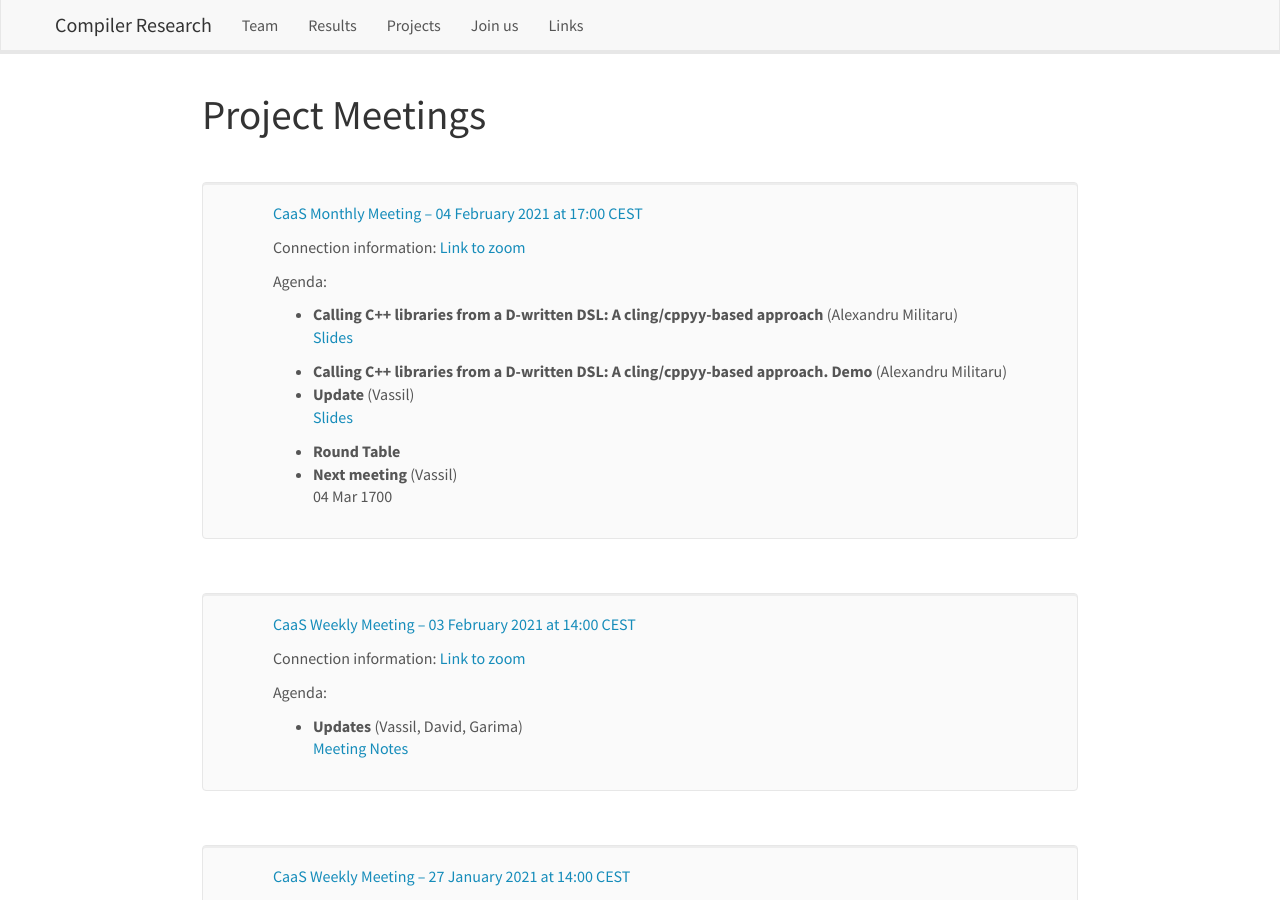
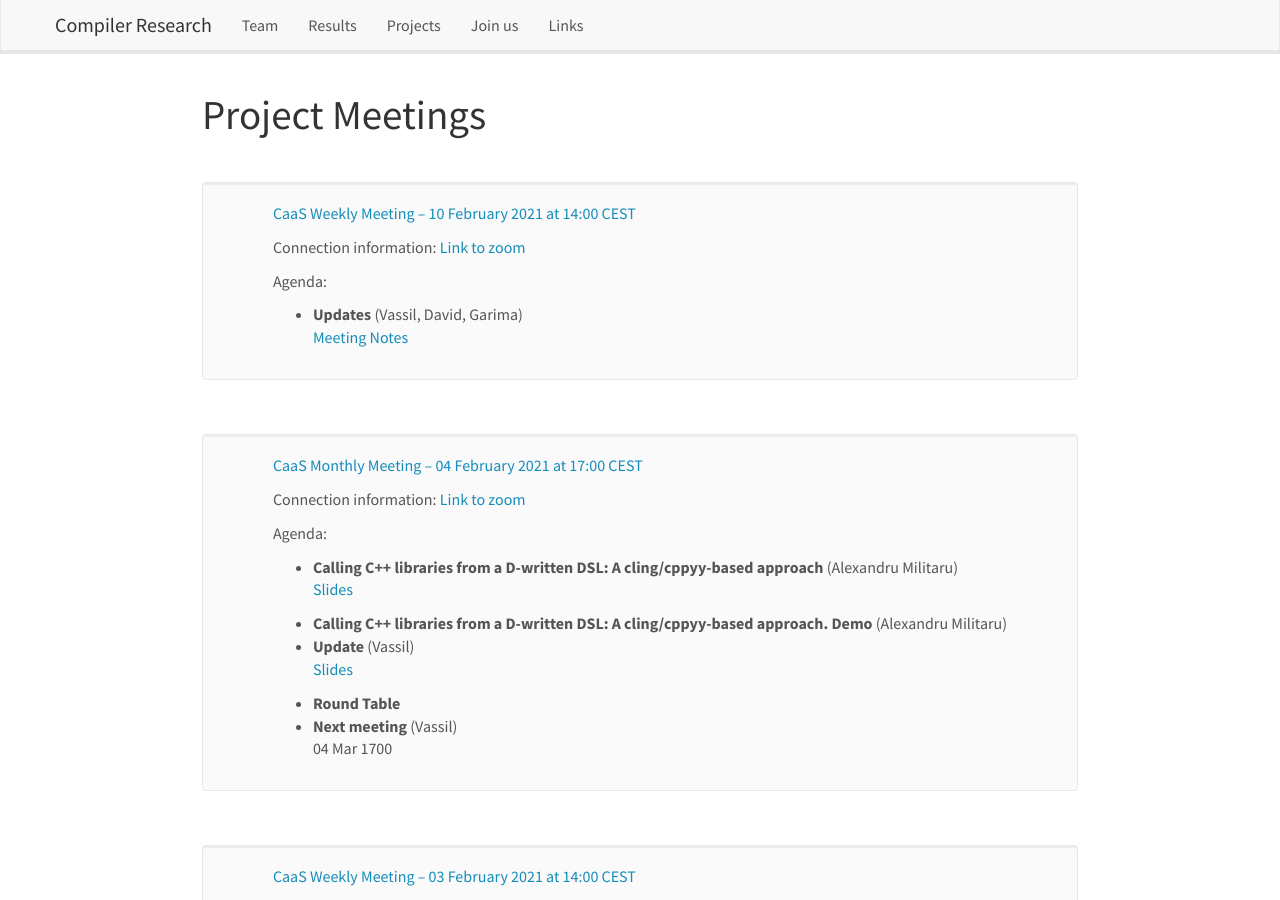
Before and after one commit to vgvassilev/clad, a Jekyll site: the page built from _pages/meetings.md, in a window 1280 px wide and 900 px high. Built offline with Jekyll 4.4.1, drawn with Linux system fonts in a browser that asks for light colours; nearby versions of some CDN libraries.

Commit message:
Announce our weekly.

```diff
--- a/_data/meetinglist.yml
+++ b/_data/meetinglist.yml
@@ -1,3 +1,13 @@
+- name: "CaaS Weekly Meeting"
+  date: 2021-02-10 14:00
+  time_cest: "14:00"
+  connect: "[Link to zoom](https://princeton.zoom.us/j/97915651167?pwd=MXJ1T2lhc3Z5QWlYbUFnMTZYQlNRdz09)"
+  label: caas_10Feb2021
+  agenda:
+    - title: Updates
+      speaker: "Vassil, David, Garima"
+      link: "[Meeting Notes](https://docs.google.com/document/d/1HMUtM8rRPeTYDqsWZVD-iQityjJj9_GKgu0FHHbiBr0)"
+
 - name: "CaaS Monthly Meeting"
   date: 2021-02-04 17:00
   time_cest: "17:00"
@@ -18,7 +28,7 @@
       link: 04 Mar 1700
 
 - name: "CaaS Weekly Meeting"
-  date: 2021-02-03 17:00
+  date: 2021-02-03 14:00
   time_cest: "14:00"
   connect: "[Link to zoom](https://princeton.zoom.us/j/97915651167?pwd=MXJ1T2lhc3Z5QWlYbUFnMTZYQlNRdz09)"
   label: caas_03Feb2021
```
